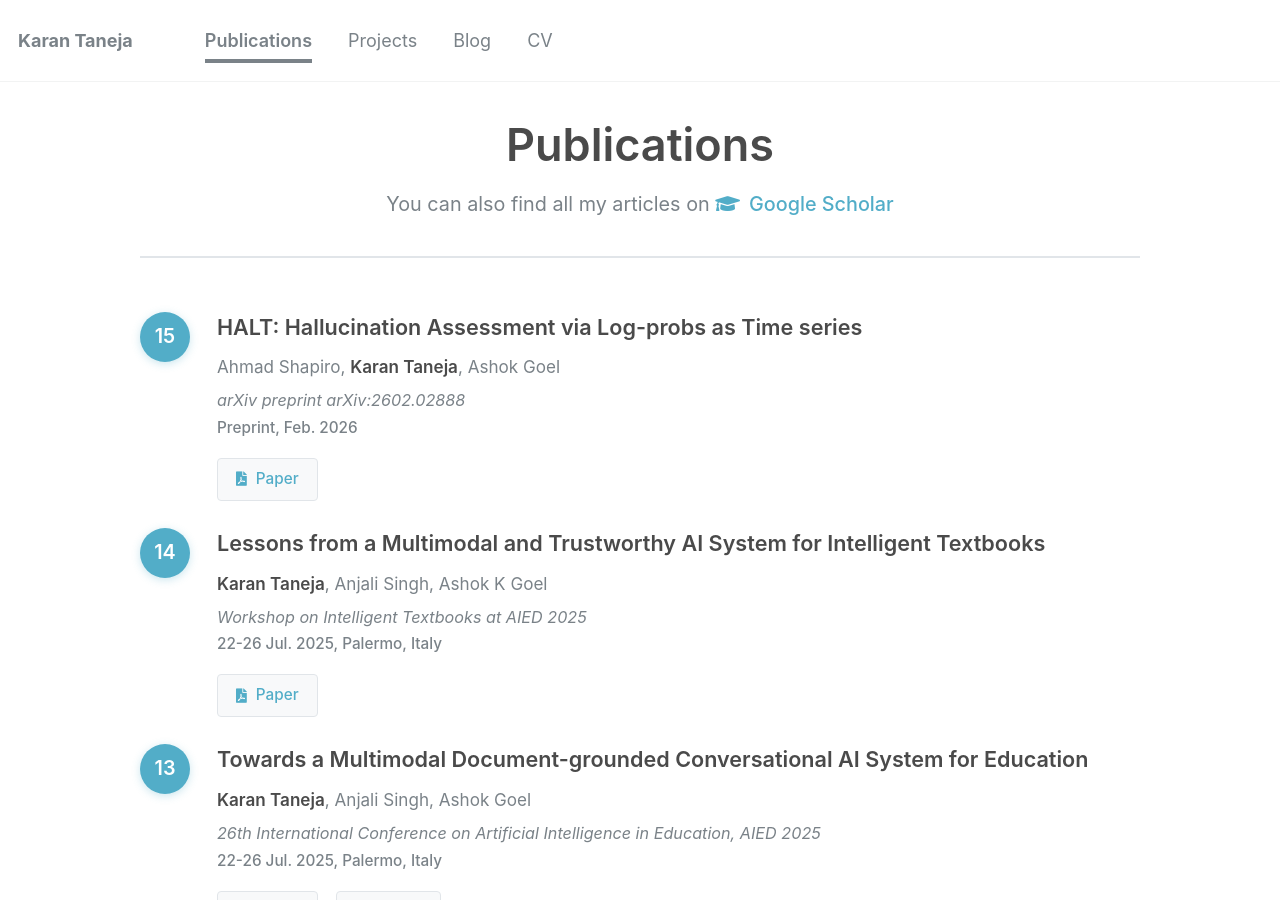
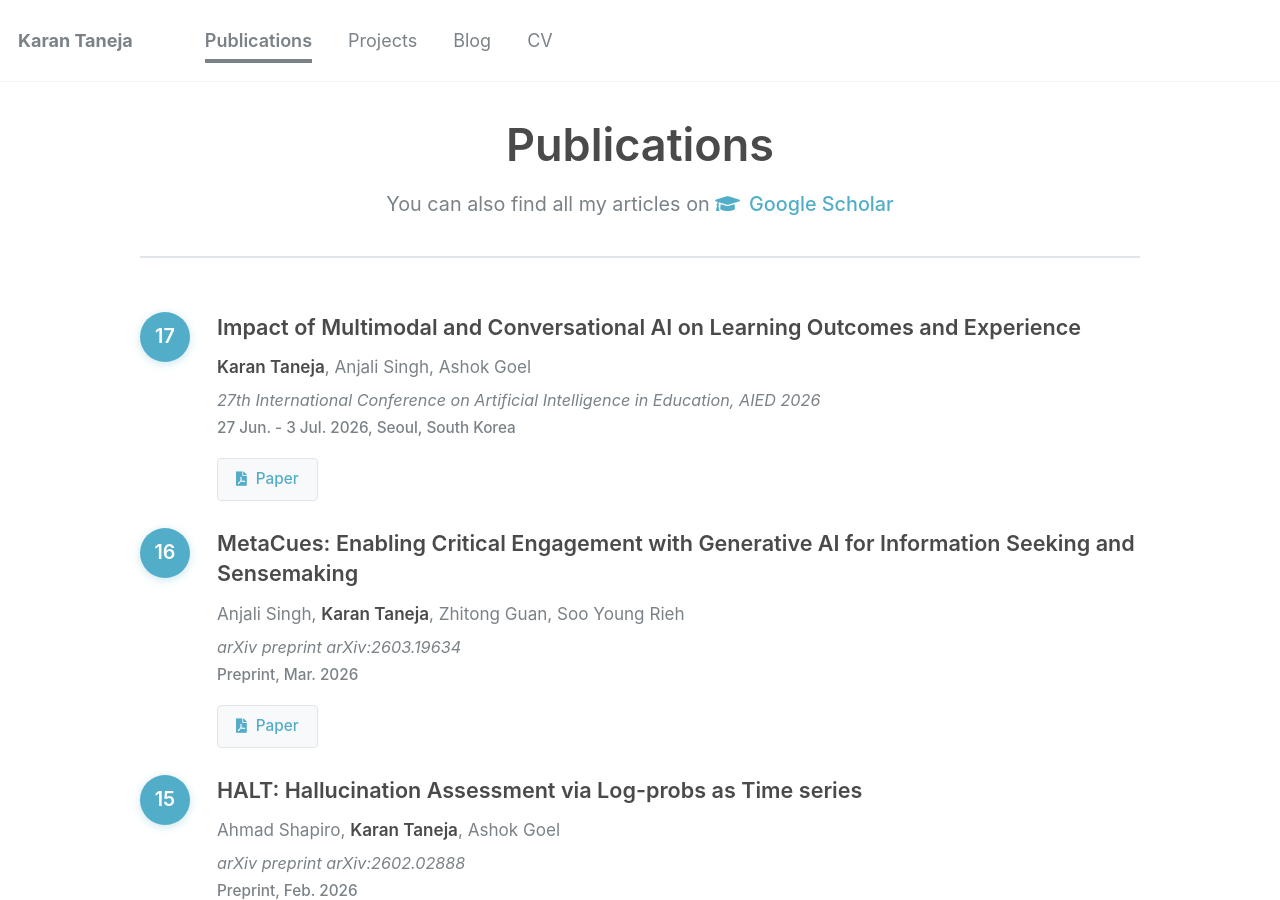
Before and after one commit to KrnTneja/KrnTneja.github.io, a Jekyll site: the page built from _pages/publications.md, in a window 1280 px wide and 900 px high. Built offline with Jekyll 4.4.1, drawn with Linux system fonts in a browser that asks for light colours.

Commit message:
MuDoC and MetaCues papers

```diff
--- a/_pages/publications.md
+++ b/_pages/publications.md
@@ -21,6 +21,38 @@ author_profile: true
 
   <!-- Publications List -->
   <div class="publications-list">
+
+    <!-- Publication 17 -->
+    <div class="publication-item">
+      <div class="publication-number">17</div>
+      <div class="publication-content">
+        <h3 class="publication-title">Impact of Multimodal and Conversational AI on Learning Outcomes and Experience</h3>
+        <p class="publication-authors"><strong>Karan Taneja</strong>, Anjali Singh, Ashok Goel</p>
+        <p class="publication-venue"><i>27th International Conference on Artificial Intelligence in Education, AIED 2026</i></p>
+        <p class="publication-date">27 Jun. - 3 Jul. 2026, Seoul, South Korea</p>
+        <div class="publication-links">
+          <a href="https://arxiv.org/pdf/2604.02221" target="_blank" rel="noopener noreferrer" class="publication-link">
+            <i class="fas fa-file-pdf"></i> Paper
+          </a>
+        </div>
+      </div>
+    </div>
+
+    <!-- Publication 16 -->
+    <div class="publication-item">
+      <div class="publication-number">16</div>
+      <div class="publication-content">
+        <h3 class="publication-title">MetaCues: Enabling Critical Engagement with Generative AI for Information Seeking and Sensemaking</h3>
+        <p class="publication-authors">Anjali Singh, <strong>Karan Taneja</strong>, Zhitong Guan, Soo Young Rieh</p>
+        <p class="publication-venue"><i>arXiv preprint arXiv:2603.19634</i></p>
+        <p class="publication-date">Preprint, Mar. 2026</p>
+        <div class="publication-links">
+          <a href="https://arxiv.org/pdf/2603.19634" target="_blank" rel="noopener noreferrer" class="publication-link">
+            <i class="fas fa-file-pdf"></i> Paper
+          </a>
+        </div>
+      </div>
+    </div>
 
     <!-- Publication 15 -->
     <div class="publication-item">
```
Also changed, not shown: _pages/about.md (+4 -4 lines), _projects/metacues.md (+4 -3 lines), _projects/multimodal-document-grounded-ai.md (+2 -2 lines).
